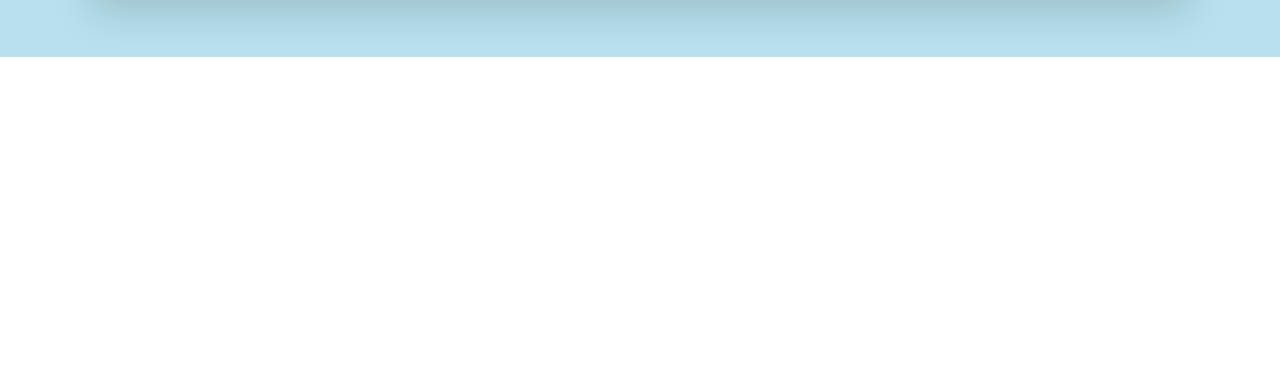
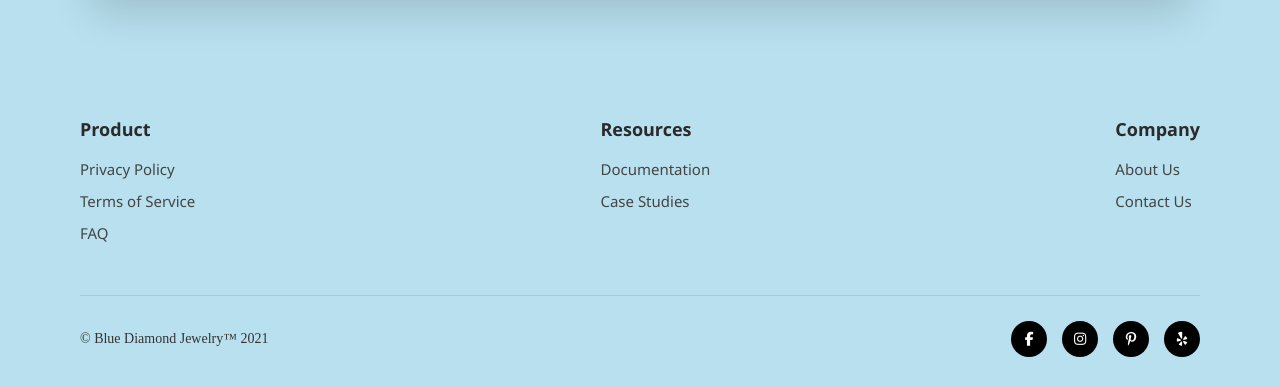
Before and after one commit to abdul-rafaycodeder/JavaScript_Assigment_EcommerceWebsite_2, a plain HTML site: page index.html in a window 1280 px wide. Shown: the part 4025-4412 px from the top of the page. Before the commit the page ends 4082 px from the top, so only its background shows below. Drawn offline with Linux system fonts and the light colour scheme; a script that the page names is missing.

Commit message:
javasscipt assigment complete

```diff
--- a/index.html
+++ b/index.html
@@ -194,8 +194,47 @@
 
 
         <!-- footer -->
+        <footer class="footer">
 
+            <div class="footer-top">
+                <div class="footer-col">
+                    <h4>Product</h4>
+                    <ul>
+                        <li><a href="#">Privacy Policy</a></li>
+                        <li><a href="#">Terms of Service</a></li>
+                        <li><a href="#">FAQ</a></li>
+                    </ul>
+                </div>
 
+                <div class="footer-col">
+                    <h4>Resources</h4>
+                    <ul>
+                        <li><a href="#">Documentation</a></li>
+                        <li><a href="#">Case Studies</a></li>
+                    </ul>
+                </div>
+
+                <div class="footer-col">
+                    <h4>Company</h4>
+                    <ul>
+                        <li><a href="#">About Us</a></li>
+                        <li><a href="#">Contact Us</a></li>
+                    </ul>
+                </div>
+            </div>
+
+            <div class="footer-bottom">
+                <p>© Blue Diamond Jewelry™ 2021</p>
+
+                <div class="social-icons">
+                    <a href="https://www.facebook.com/profile.php?id=61577331821573"><i class="fab fa-facebook-f"></i></a>
+                    <a href="#"><i class="fab fa-instagram"></i></a>
+                    <a href="#"><i class="fab fa-pinterest-p"></i></a>
+                    <a href="#"><i class="fab fa-yelp"></i></a>
+                </div>
+            </div>
+
+        </footer>
 
 
 
--- a/style.css
+++ b/style.css
@@ -516,3 +516,106 @@ a {
 }
 
 /* <!-- footer --> */
+
+
+
+/* Footer */
+.footer {
+
+    background-color: rgba(184, 224, 239, 1);
+
+    padding: 60px 80px 30px;
+    color: #2a2a2a;
+}
+
+/* Top */
+.footer-top {
+    display: flex;
+    justify-content: space-between;
+    gap: 40px;
+    border-bottom: 1px solid rgba(0, 0, 0, 0.1);
+    padding-bottom: 40px;
+}
+
+.footer-col h4 {
+    font-family: 'Segoe UI', Tahoma, Geneva, Verdana, sans-serif;
+    font-size: 18px;
+    margin-bottom: 18px;
+    font-weight: 600;
+}
+
+.footer-col ul {
+    list-style: none;
+}
+
+.footer-col ul li {
+    margin-bottom: 12px;
+
+}
+
+.footer-col ul li a {
+    text-decoration: none;
+    color: #444;
+    font-size: 15px;
+    transition: color 0.3s ease;
+    font-family: 'Segoe UI', Tahoma, Geneva, Verdana, sans-serif;
+}
+
+.footer-col ul li a:hover {
+    color: #0b2e59;
+}
+
+/* Bottom */
+.footer-bottom {
+    display: flex;
+    justify-content: space-between;
+    align-items: center;
+    margin-top: 25px;
+}
+
+.footer-bottom p {
+    font-size: 14px;
+    color: #333;
+}
+
+/* Social Icons */
+.social-icons {
+    display: flex;
+    gap: 15px;
+}
+
+.social-icons a {
+    width: 36px;
+    height: 36px;
+    background: #000;
+    color: #fff;
+    border-radius: 50%;
+    display: flex;
+    align-items: center;
+    justify-content: center;
+    font-size: 14px;
+    transition: all 0.3s ease;
+}
+
+.social-icons a:hover {
+    background: #0b2e59;
+    transform: translateY(-3px);
+}
+
+/* Responsive */
+@media (max-width: 768px) {
+    .footer {
+        padding: 40px 25px;
+    }
+
+    .footer-top {
+        flex-direction: column;
+        gap: 30px;
+    }
+
+    .footer-bottom {
+        flex-direction: column;
+        gap: 15px;
+        text-align: center;
+    }
+}
```
Also changed, not shown: script.js (deleted).
